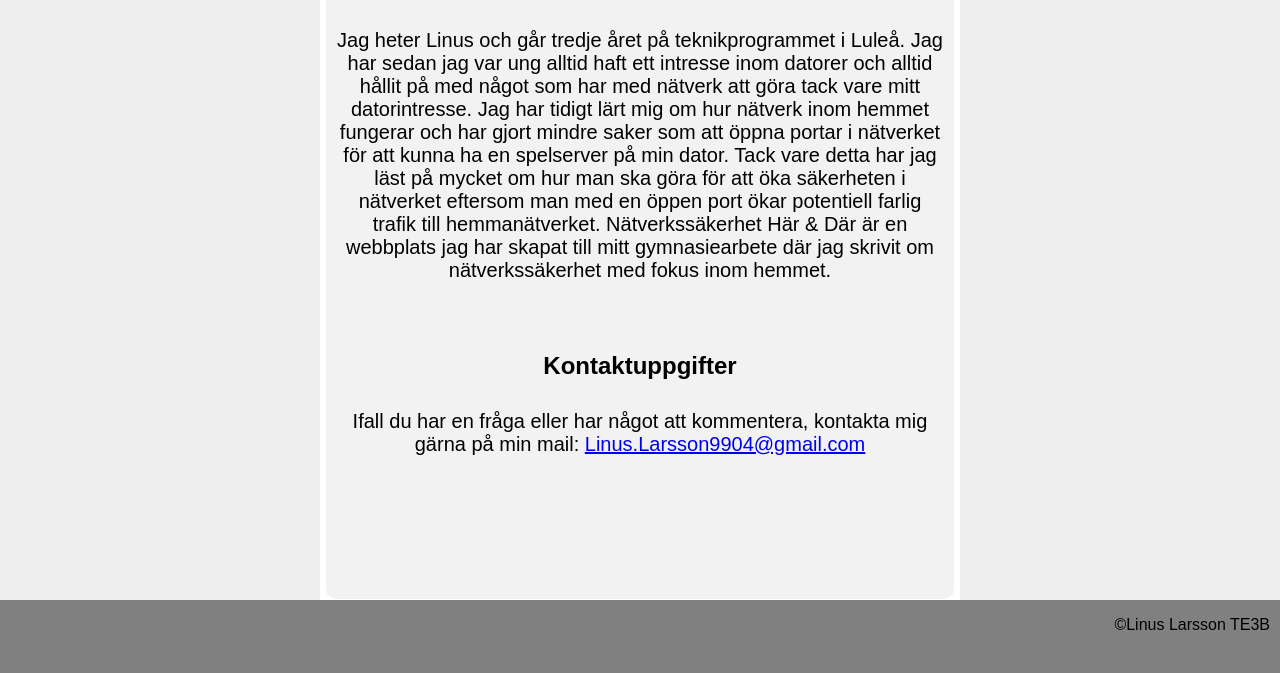
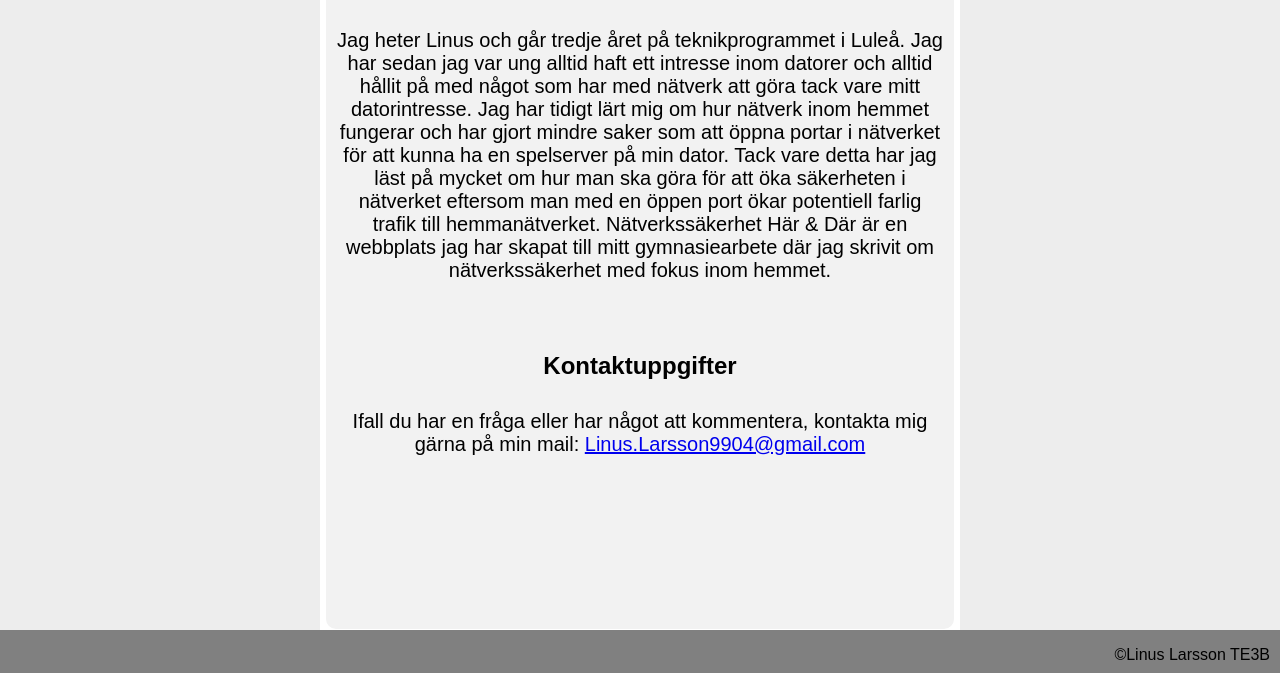
Before and after one commit to LinusLarssonn/LinusLarssonn.github.io, a plain HTML site: page NSHD.html in a window 1280 px wide. Shown: the part 627-1300 px from the top of the page. Drawn offline with nearby package versions, Linux system fonts and the light colour scheme.

Commit message:
mobile about-tab fix

```diff
--- a/style.css
+++ b/style.css
@@ -168,7 +168,7 @@ body{
 #content3{
   float: none;
   margin: 0 auto;
-  height: 670px;
+  height: 700px;
   width: 50%;
   position: relative;
   text-align: center;
@@ -178,7 +178,7 @@ body{
   margin-left: 1%;
   margin-top: 1%;
   background-color: #f2f2f2;
-  height: 660px;
+  height: 690px;
   float: left;
 }#content3 p{
   font-size: 20px;
```
